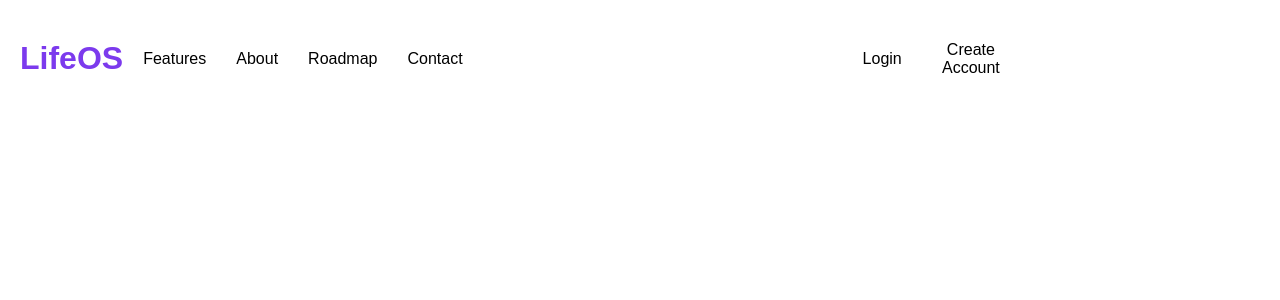
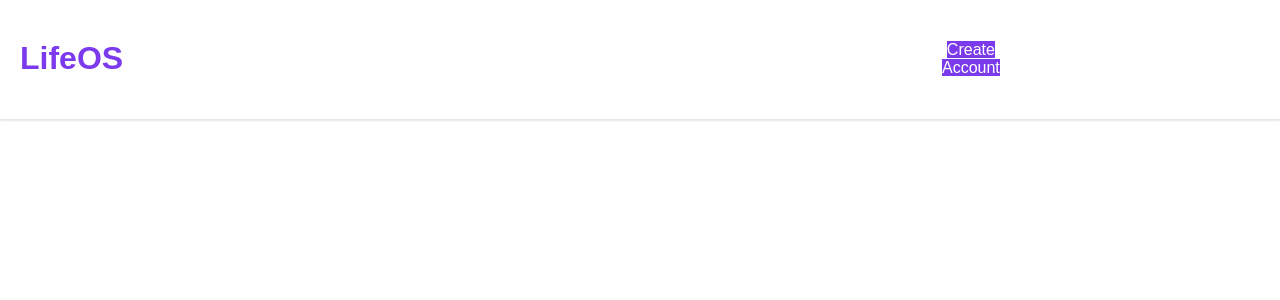
Before and after one commit to ndhlovukarabo/LifeOS-AI, a Python web app: template Templates/index.html in a window 1280 px wide. Shown: the top 300 px of the page. Run offline with Jinja, Linux system fonts and the light colour scheme; the template is opened without the code that fills it, so the values that code supplies are empty.

Commit message:
Updated the css
I added new features on the css for the header-section

```diff
--- a/static/css/style.css
+++ b/static/css/style.css
@@ -7,6 +7,7 @@ body{
     font-family:Arial, Helvetica, sans-serif;
     background-color:#ffffff;
     color:#1f2937;
+
     min-height:100vh;
 }
 .header-container{
@@ -15,6 +16,7 @@ padding:20px;
 text-align:center;
 border-bottom: 1px solid #ffffff;
 margin-bottom:20px;
+box-shadow: 0 2px 2px rgba(0,0,0,0.1);
 }
 .navbar{
     display: flex;
@@ -43,8 +45,12 @@ margin-bottom:20px;
 }
 .nav-links a{
     text-decoration:none;
-    color:black;
+    color:#ffffff;
     text-align:center;
+}
+.nav-links a:hover{
+    color:#7C3AED;
+    transition: all 0.3s ease-in-out;
 }
 .create-account{
       display:flex;
@@ -55,8 +61,23 @@ margin-bottom:20px;
 }
 .create-account a{
     text-decoration:none;
-    color:black;
+    color:#ffffff;
 
      list-style:none;
 
 }
+.create-account a:hover{
+    color:#1f2937;
+    transition: all 0.3s ease-in-out;
+
+}
+.btn{
+    background-color:#7C3AED;
+    color:#ffffff;
+    border-radius: 3px rounded;
+
+}
+.btn:hover{background-color:#7C3AED;
+color:#ffffff;
+transition: all 0.3s ease-in-out;
+}
```
